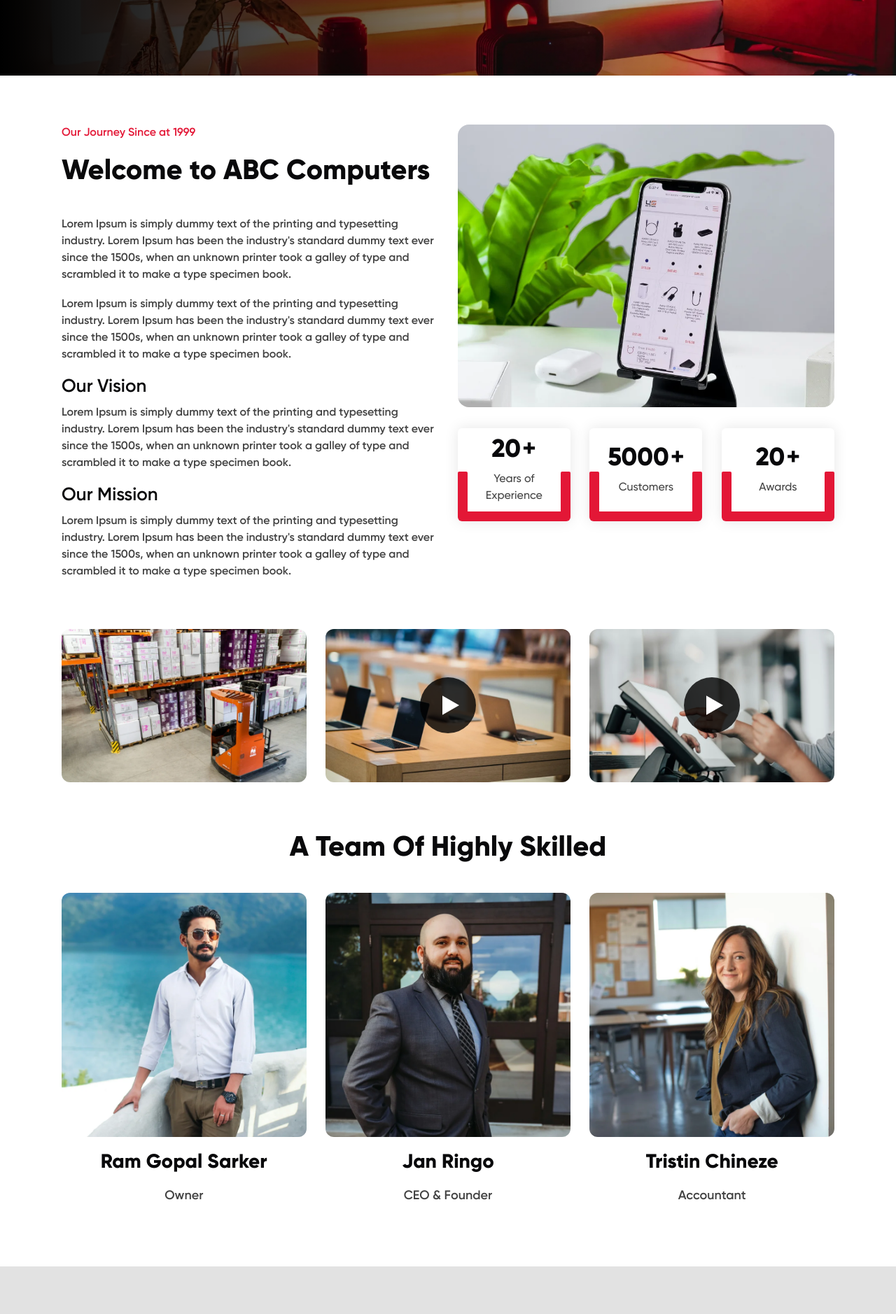
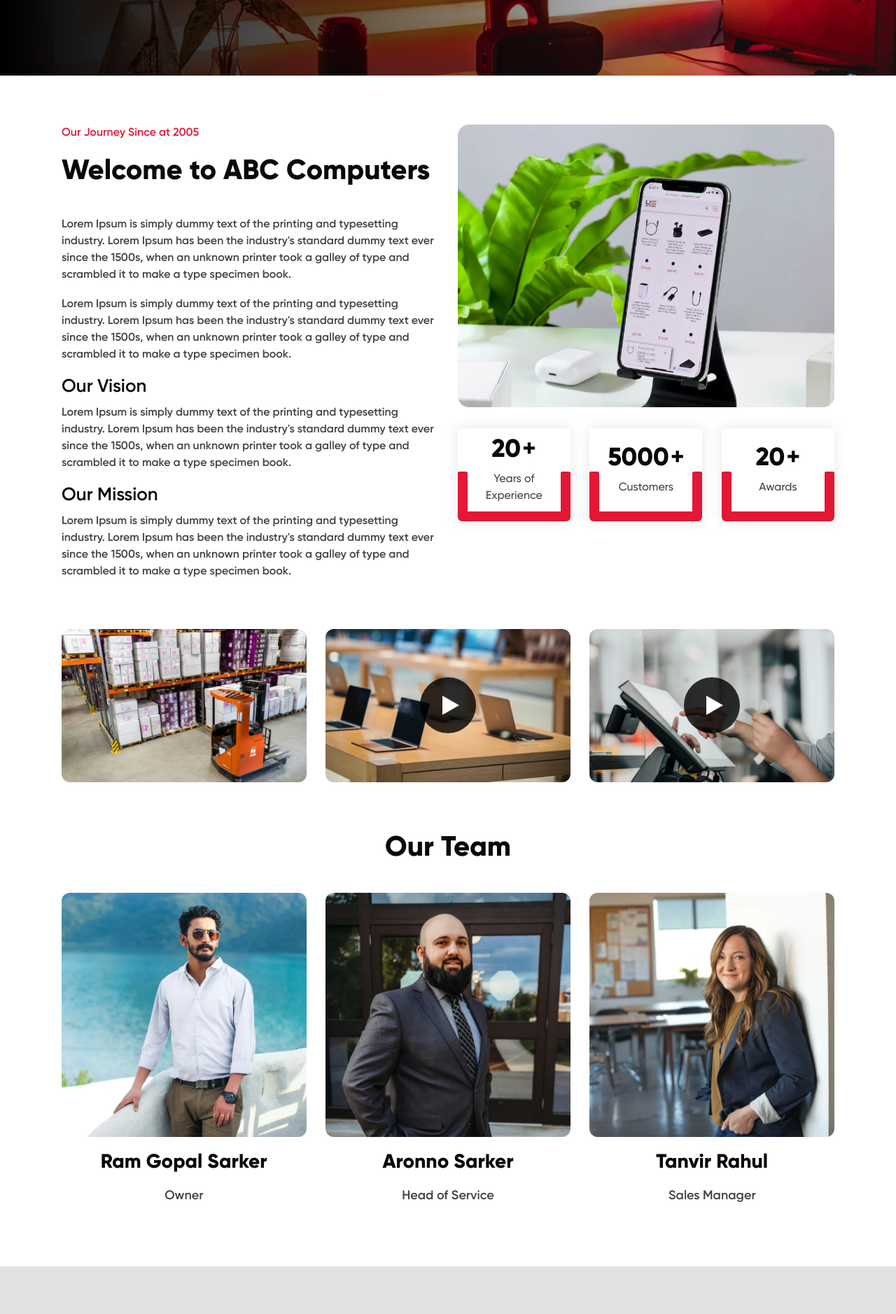
Before and after one commit to imtiaz-cnits/abc-next, a Next.js app: page /about in a window 1280 px wide. Shown: the part 336-2214 px from the top of the page at 70% size. Built offline with nearby package versions, Linux system fonts and the light colour scheme; no server answers.

Commit message:
updated about page

```diff
--- a/src/Pages/WebsitePages/About/About.jsx
+++ b/src/Pages/WebsitePages/About/About.jsx
@@ -13,6 +13,12 @@
 import teamImg3 from "@/assets/img/about/team-img3.webp";
 import { FaFacebookF, FaInstagram, FaXTwitter } from "react-icons/fa6";
 const About = () => {
+
+
+  const currentYear = new Date().getFullYear();
+  const startYear = 2005;
+  const yearsPassed = currentYear - startYear;
+
   useEffect(() => {
     // Video Modal JS Start.........................................
     const modalBtn = document.querySelectorAll(".openModalBtn");
@@ -151,7 +157,7 @@
             <div className="row">
               <div className="col-lg-6">
                 <div className="about_details">
-                  <p className="our_journey">Our Journey Since at 1999</p>
+                  <p className="our_journey">Our Journey Since at 2005</p>
                   <div className="heading">
                     <div>
                       <h2>Welcome to ABC Computers</h2>
@@ -200,7 +206,7 @@
                   <div className="row d-flex counter_container">
                     <div className="col-4 d-flex align-items-stretch">
                       <div className="counter_box">
-                        <h2 className="counter" data-target="20">
+                        <h2 className="counter" data-target={yearsPassed}>
                           0
                         </h2>
                         <p>Years of Experience</p>
@@ -335,7 +341,7 @@
         <div className="container">
           <div className="heading">
             <div>
-              <h2>A Team Of Highly Skilled</h2>
+              <h2>Our Team</h2>
             </div>
           </div>
           <div className="row">
@@ -378,8 +384,8 @@
                   </div>
                 </div>
                 <div className="details">
-                  <h2 className="name">Jan Ringo</h2>
-                  <h3 className="profession">CEO & Founder</h3>
+                  <h2 className="name">Aronno Sarker</h2>
+                  <h3 className="profession">Head of Service</h3>
                 </div>
               </div>
             </div>
@@ -400,8 +406,8 @@
                   </div>
                 </div>
                 <div className="details">
-                  <h2 className="name">Tristin Chineze</h2>
-                  <h3 className="profession">Accountant</h3>
+                  <h2 className="name">Tanvir Rahul</h2>
+                  <h3 className="profession">Sales Manager</h3>
                 </div>
               </div>
             </div>
```
